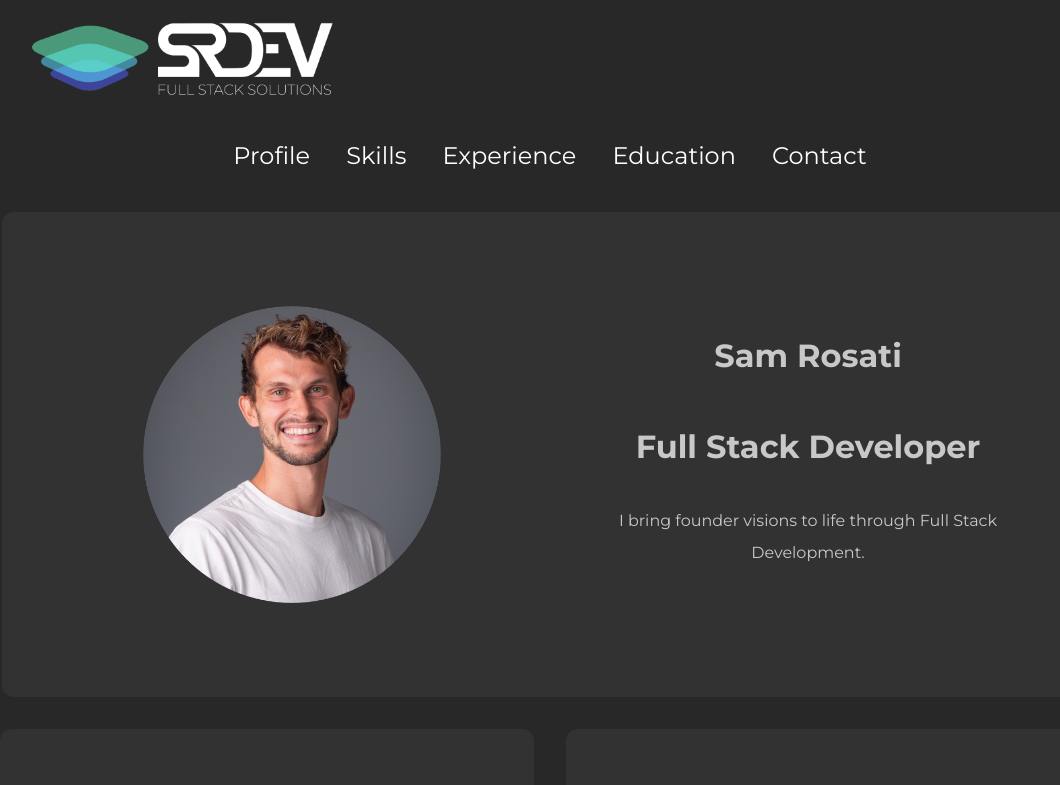
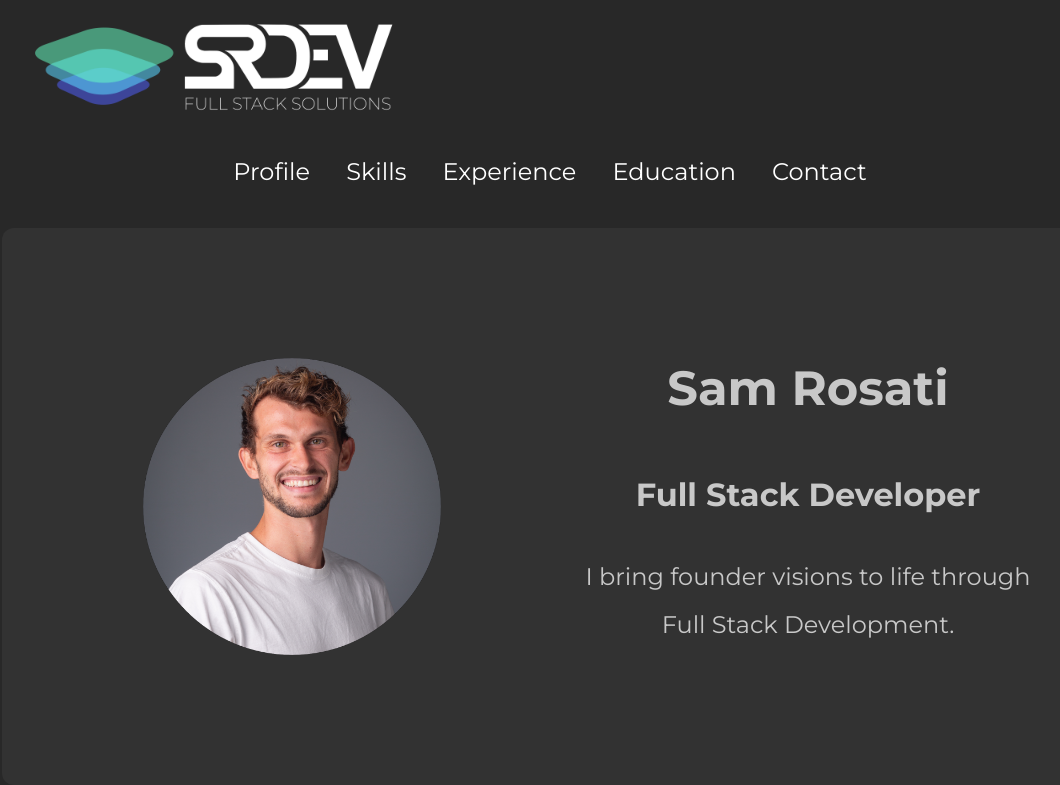
Before and after one commit to SamRosati/SamRosati.github.io, a plain HTML site: page index.html in a window 1280 px wide. Shown: the top 785 px of the page, without its empty margins (90-1150 px from the left). Drawn offline with nearby package versions, Linux system fonts and the light colour scheme.

Commit message:
increased size of paragraph text for better readability, increased size of logo img,

```diff
--- a/style.css
+++ b/style.css
@@ -34,10 +34,12 @@ h4 {
 
 p {
   margin-top: 0;
+  font-size: 1.25rem;
 }
 
 .topnav img {
   max-height: 84px;
+  max-width: 80%;
 }
 
 header {
@@ -61,6 +63,7 @@ section.Contact {
 .profile img {
   max-width: 50%;
   padding: 2rem;
+  max-width: 297.5px;
 }
 
 .typing {
@@ -199,6 +202,15 @@ h2 {
     display: inline-block;
   }
 
+  .topnav img {
+max-height: 100px;
+  }
+
+   .topnav .active {
+    display: block;
+    text-align: left;
+   }
+
   .profile img {
     max-width: 297.5px;
     padding: 2rem;
@@ -241,6 +253,14 @@ h2 {
     gap: 2rem;
     margin-top: 1rem;
     margin-bottom: 2rem;
+  }
+
+  h1 {
+    font-size: 3rem;
+  }
+
+  p {
+    font-size: 1.5rem;
   }
 
   section .skills {
```
